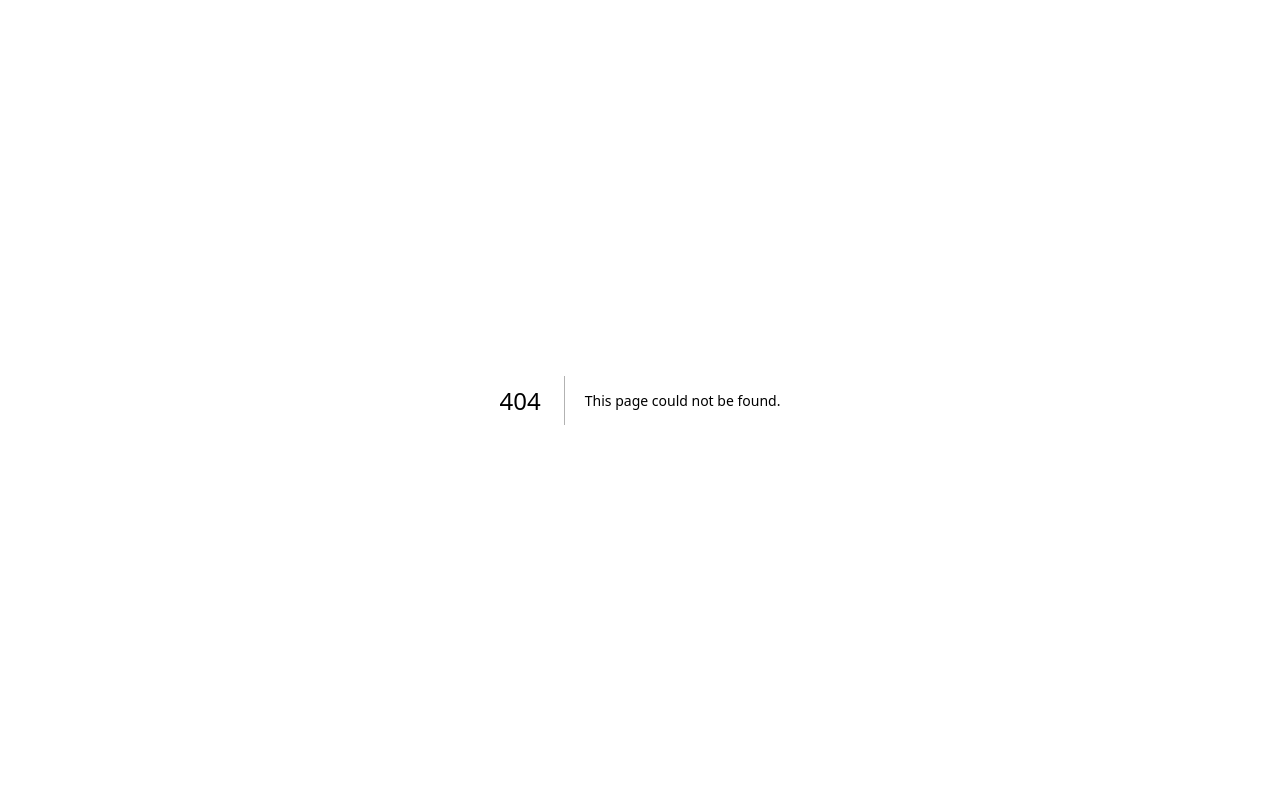
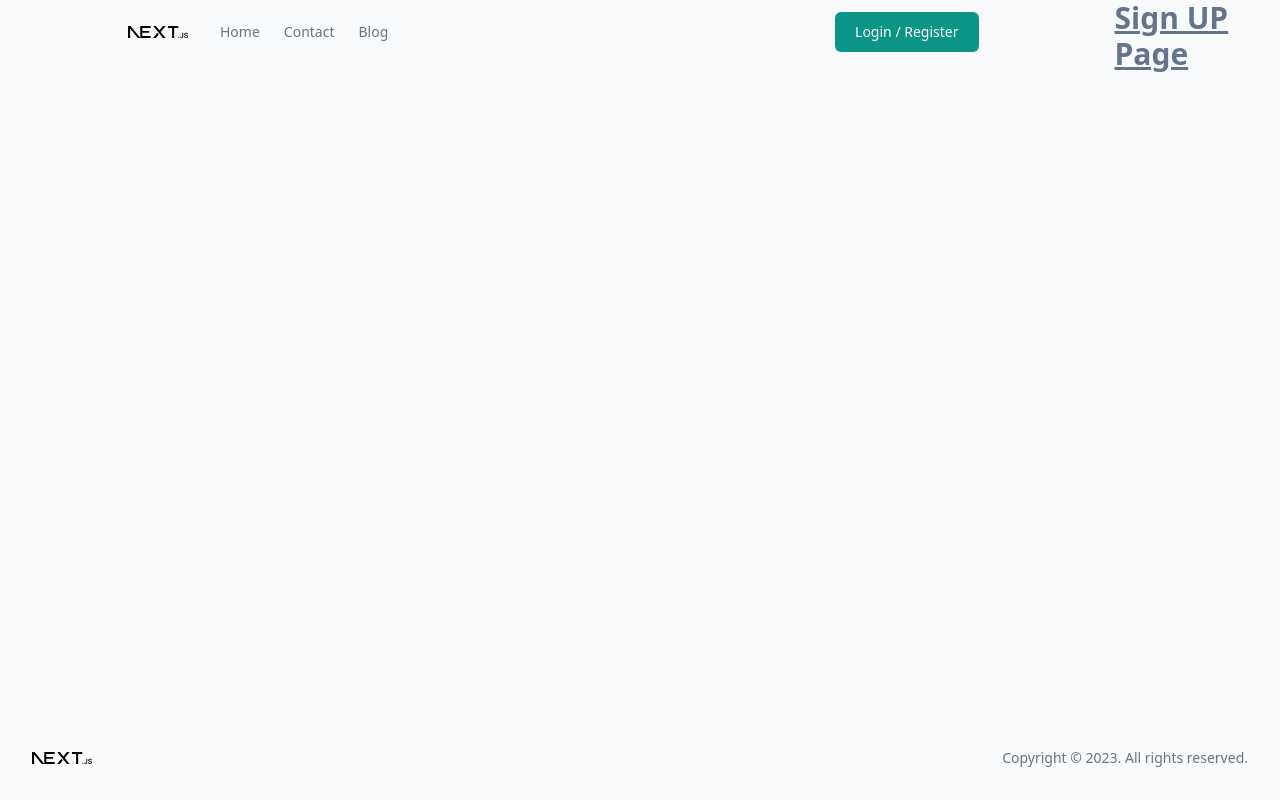
Before and after one commit to rianyunandar/sanber-nextjs, a Next.js app: page /sign-up in a window 1280 px wide. Before the commit this address had no page. Built offline with nearby package versions, Linux system fonts and the light colour scheme.

Commit message:
fixing layout and add new page route

```diff
--- a/components/header/index.js
+++ b/components/header/index.js
@@ -3,7 +3,7 @@ import Menu from "../menu";
 
 function Header() {
   return (
-    <div class="w-full z-10">
+    <div class="w-full z-10 sm:px-8 lg:px-24">
       <Menu />
     </div>
   );
--- a/components/menu/index.js
+++ b/components/menu/index.js
@@ -1,7 +1,7 @@
 import Image from "next/image";
 export default function menu() {
   return (
-    <nav className="mx-auto flex h-16 max-w-screen-xl items-center gap-8 px-4 sm:px-6 lg:px-8">
+    <nav className="mx-auto flex h-16 items-center gap-8 px-4 sm:px-6 lg:px-8">
       <a href="/">
         <Image src="/next.svg" alt="Logo" width={60} height={60} />
       </a>
--- a/layout/index.js
+++ b/layout/index.js
@@ -14,7 +14,7 @@ export default function Layout({ children, metaTitle, metaDescription }) {
         <meta name="viewport" content="width=device-width, initial-scale=1" />
         <link rel="icon" href="/favicon.ico" />
       </Head>
-      <div className="flex flex-col">
+      <div className="flex flex-col px-46">
         <Header />
         <div className="flex">{children}</div>
         <Footer />
--- a/pages/blog/index.js
+++ b/pages/blog/index.js
@@ -3,7 +3,7 @@ import Layout from "@/layout";
 export default function Blog({}) {
   return (
     <>
-      <Layout>
+      <Layout metaTitle={"Blog"} metaDescription={"List of News Blog"}>
         <div className="text-3xl font-bold underline">Blog Page</div>
       </Layout>
     </>
--- /dev/null
+++ b/pages/sign-up/index.js
@@ -0,0 +1,14 @@
+import Layout from "@/layout";
+
+export default function login({}) {
+  return (
+    <>
+      <Layout
+        metaTitle={"Sign UP"}
+        metaDescription={"Sign UP Page For New User"}
+      >
+        <div className="text-3xl font-bold underline">Sign UP Page</div>
+      </Layout>
+    </>
+  );
+}
```
